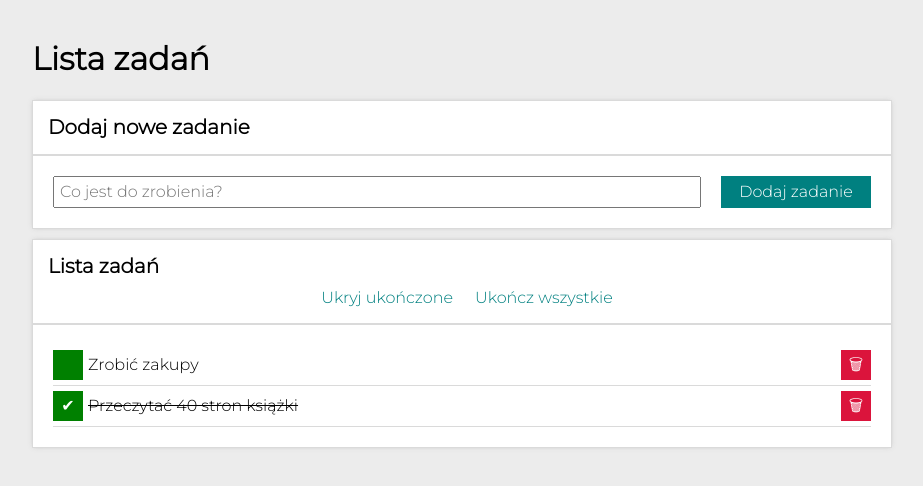
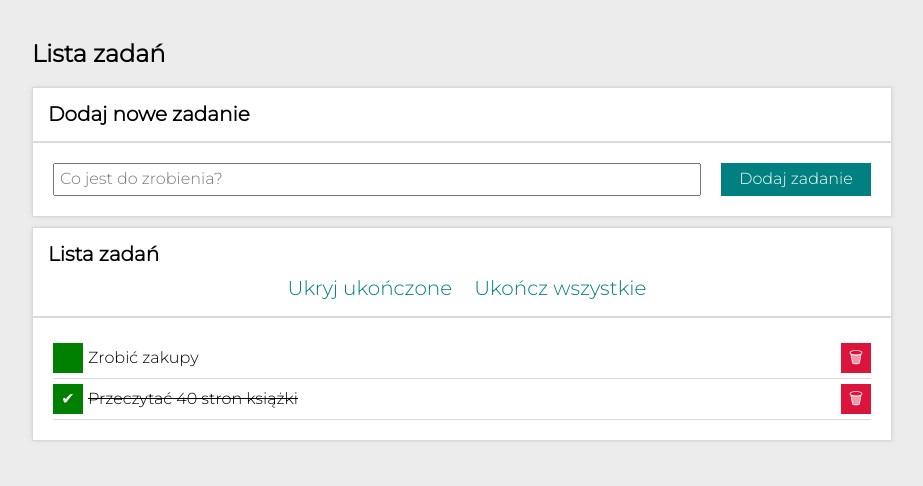
Before and after one commit to BasiaMroczek/toDoListReact, a React (Create React App) app: page / in a window 1280 px wide. Shown: the top 486 px of the page, without its empty margins (178-1101 px from the left). Built offline with nearby package versions, Linux system fonts and the light colour scheme; a web font is replaced by a local one.

Commit message:
buttons size changed

```diff
--- a/src/Buttons/style.css
+++ b/src/Buttons/style.css
@@ -2,6 +2,7 @@
     display: flex;
     flex-wrap: row;
     justify-content: center;
+    font-size: 20px;
 }
 
 .buttons__button {
--- a/src/Header/index.js
+++ b/src/Header/index.js
@@ -2,7 +2,7 @@ import React from "react";
 
 const Header = ({ title }) => (
     <header>
-        <h1>{title}</h1>
+        <h2>{title}</h2>
     </header>
 );
 
```
